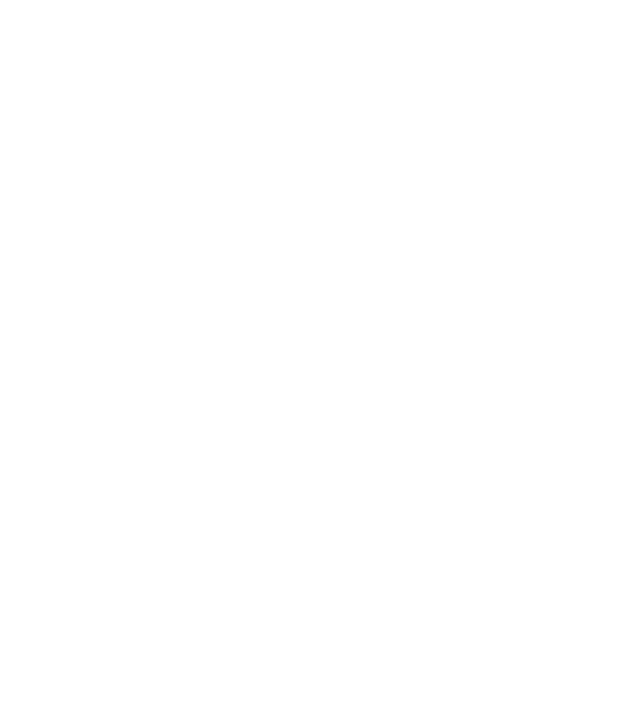
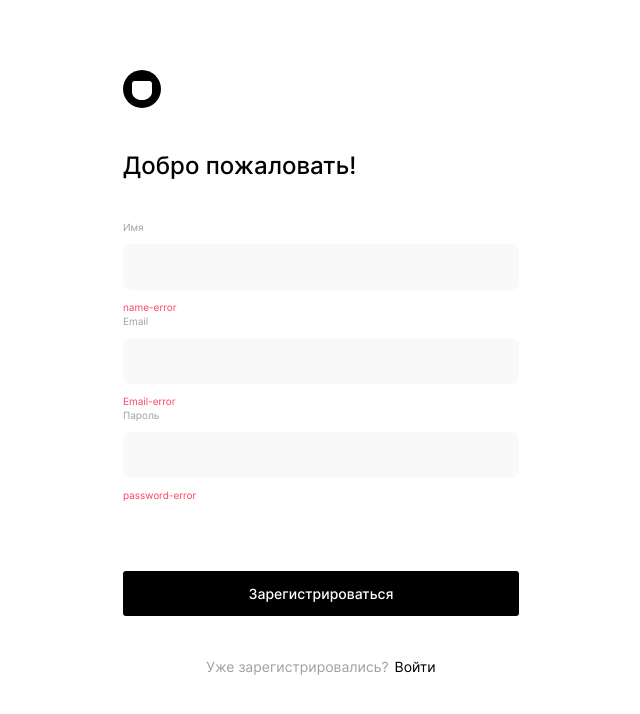
Before and after one commit to Alexandr-Ilin/movies-explorer-frontend, a React app: page /signup in a window 1280 px wide. Before the commit this address had no page. Shown: the whole page, without its empty margins (319-959 px from the left). Built offline with nearby package versions, Linux system fonts and the light colour scheme.

Commit message:
login, register

```diff
--- a/src/components/Account/Account.css
+++ b/src/components/Account/Account.css
@@ -4,7 +4,7 @@
   font-size: 14px;
   line-height: 16px;
   font-weight: 500;
-  background-image: url(../../../images/account-icon.svg);
+  background-image: url(../../images/account-icon.svg);
   background-repeat: no-repeat;
   background-position: right;
   padding-right: 35px;
--- a/src/components/Account/Account.js
+++ b/src/components/Account/Account.js
@@ -4,7 +4,7 @@ import './Account.css';
 function Account() {
   return (
     <NavLink
-      to=""
+      to="/profile"
       className="account-link"
       activeClassName="account-link account-link_active"
     >
--- a/src/components/App/App.js
+++ b/src/components/App/App.js
@@ -2,10 +2,13 @@
 // eslint-disable-next-line no-unused-vars
 import { Routes, Route, useNavigate } from 'react-router-dom';
 import './App.css';
-// import NotFoundPage from '../NotFoundPage/NotFounPage';
+import NotFoundPage from '../NotFoundPage/NotFounPage';
 import Main from '../Main/Main';
 import Footer from '../Footer/Footer';
 import Header from '../Header/Header';
+import Login from '../Login/Login';
+import Register from '../Register/Register';
+import Profile from '../Profile/Profile';
 
 // const history = useNavigate();
 
@@ -25,9 +28,20 @@ function App() {
         />
         <Route
           path="/signin"
-          element={<Main />}
+          element={<Login />}
         />
-        {/* <Footer /> */}
+        <Route
+          path="/signup"
+          element={<Register />}
+        />
+        <Route
+          path="/profile"
+          element={<Profile />}
+        />
+        <Route
+          path="*"
+          element={<NotFoundPage />}
+        />
       </Routes>
       {/* <NotFoundPage /> */}
     </div>
--- a/src/components/AuthNavigation/AuthNavigation.js
+++ b/src/components/AuthNavigation/AuthNavigation.js
@@ -6,10 +6,10 @@ function AuthNavigation() {
     <nav>
       <ul className="auth-links">
         <li className="auth-links__item">
-          <NavLink to="" className="auth-links__link">Регистрация</NavLink>
+          <NavLink to="/signup" className="auth-links__link">Регистрация</NavLink>
         </li>
         <li className="auth-links__item">
-          <NavLink to="" className="auth-links__link auth-links__link_registration">Войти</NavLink>
+          <NavLink to="/signin" className="auth-links__link auth-links__link_registration">Войти</NavLink>
         </li>
       </ul>
     </nav>
--- a/src/components/Header/Header.js
+++ b/src/components/Header/Header.js
@@ -5,9 +5,9 @@ import Navigation from '../Navigation/Navigation';
 import AuthNavigation from '../AuthNavigation/AuthNavigation';
 import Account from '../Account/Account';
 
-function Header() {
+function Header({ isLogin }) {
   const currentPath = useLocation().pathname;
-  const isLogin = true;
+  // const isLogin = true;
   return (
     <header
       className={`header ${currentPath === '/' ? 'header_type_landing' : ''}`}
--- a/src/components/Login/Login.css
+++ b/src/components/Login/Login.css
@@ -0,0 +1,91 @@
+.login-page {
+  display: flex;
+  flex-direction: column;
+  padding: 70px 442px;
+  box-sizing: border-box;
+  width: 1280px;
+}
+
+.login-page__title{
+  font-size: 24px;
+  line-height: 29px;
+  font-weight: 500;
+  margin: 40px 0;
+}
+
+.form-login {
+  margin-bottom: 42px;
+}
+
+/*label*/
+.form-login__label {
+  display: block;
+  font-size: 10px;
+  line-height: 14px;
+  font-weight: 400;
+  color: #a0a0a0;
+}
+
+.form-login__label:last-of-type {
+  margin-bottom: 69px;
+}
+
+.form-login__input {
+  margin: 10px 0 10px;
+  width: 100%;
+  font-size: 13px;
+  line-height: 16px;
+  font-weight: 400;
+  height: 46px;
+  border: none;
+  border-radius: 8px;
+  background: #f9f9f9;
+  padding: 0 15px;
+  box-sizing: border-box;
+}
+
+.form-login__submit {
+  width: 100%;
+  background: #000;
+  font-size: 14px;
+  line-height: 17px;
+  font-weight: 500;
+  border-radius: 3px;
+  color: #fff;
+  min-height: 45px;
+  cursor: pointer;
+  transition: opacity .4s linear;
+  padding: 0;
+  border: none;
+}
+
+.form-login__submit:hover {
+  opacity: .8;
+}
+
+.form-login__error {
+  font-size: 10px;
+  line-height: 12px;
+  font-weight: 400;
+  color: #ff4062;
+}
+
+.login-page__text {
+  font-size: 14px;
+  line-height: 17px;
+  font-weight: 400;
+  color: #a0a0a0;
+  margin-block: 0;
+  width: 100%;
+  text-align: center;
+}
+
+.login-page__link {
+  font-size: 14px;
+  line-height: 17px;
+  font-weight: 400;
+  color: #000;
+  text-decoration: none;
+  display: inline-block;
+  margin-left: 6px;
+}
--- a/src/components/Login/Login.js
+++ b/src/components/Login/Login.js
@@ -0,0 +1,55 @@
+import './Login.css';
+import { NavLink } from 'react-router-dom';
+import Logo from '../Logo/Logo';
+
+function Login() {
+  function onSubmit(e) {
+    e.preventDefault();
+  }
+  return (
+    <main>
+      <section className="login-page">
+        <Logo />
+        <h1 className="login-page__title">Добро пожаловать!</h1>
+        <form className="form-login" onSubmit={onSubmit}>
+          <label className="form-login__label" htmlFor="Email">
+            Email
+            <input
+              id="Email"
+              name="Email"
+              className="form-login__input"
+              type="Email"
+              required
+            />
+            <span className="form-login__error">Email-error</span>
+          </label>
+          <label className="form-login__label" htmlFor="password">
+            Пароль
+            <input
+              id="password"
+              name="password"
+              className="form-login__input"
+              type="password"
+              minLength="2"
+              maxLength="20"
+              required
+            />
+            <span className="form-login__error">password-error</span>
+          </label>
+          <button type="submit" className="form-login__submit">Регистрация</button>
+        </form>
+        <p className="login-page__text">
+          Ещё не зарегистрированы?
+          <NavLink
+            to="/signup"
+            className="login-page__link"
+          >
+            Войти
+          </NavLink>
+        </p>
+      </section>
+    </main>
+  );
+}
+
+export default Login;
--- a/src/components/Main/Main.js
+++ b/src/components/Main/Main.js
@@ -6,13 +6,13 @@ import Portfolio from '../Portfolio/Portfolio';
 
 function Main() {
   return (
-    <>
+    <main>
       <Promo />
       <AboutProject />
       <Techs />
       <AboutMe />
       <Portfolio />
-    </>
+    </main>
   );
 }
 
--- a/src/components/Register/Register.css
+++ b/src/components/Register/Register.css
@@ -0,0 +1,90 @@
+.register-page {
+  display: flex;
+  flex-direction: column;
+  padding: 70px 442px;
+  box-sizing: border-box;
+  width: 1280px;
+}
+
+.register-page__title{
+  font-size: 24px;
+  line-height: 29px;
+  font-weight: 500;
+  margin: 40px 0;
+}
+
+.form-register {
+  margin-bottom: 42px;
+}
+
+.form-register__label {
+  display: block;
+  font-size: 10px;
+  line-height: 14px;
+  font-weight: 400;
+  color: #a0a0a0;
+}
+
+.form-register__label:last-of-type {
+  margin-bottom: 69px;
+}
+
+.form-register__input {
+  margin: 10px 0 10px;
+  width: 100%;
+  font-size: 13px;
+  line-height: 16px;
+  font-weight: 400;
+  height: 46px;
+  border: none;
+  border-radius: 8px;
+  background: #f9f9f9;
+  padding: 0 15px;
+  box-sizing: border-box;
+}
+
+.form-register__submit {
+  width: 100%;
+  background: #000;
+  font-size: 14px;
+  line-height: 17px;
+  font-weight: 500;
+  border-radius: 3px;
+  color: #fff;
+  min-height: 45px;
+  cursor: pointer;
+  transition: opacity .4s linear;
+  padding: 0;
+  border: none;
+}
+
+.form-register__submit:hover {
+  opacity: .8;
+}
+
+.form-register__error {
+  font-size: 10px;
+  line-height: 12px;
+  font-weight: 400;
+  color: #ff4062;
+}
+
+.register-page__text {
+  font-size: 14px;
+  line-height: 17px;
+  font-weight: 400;
+  color: #a0a0a0;
+  margin-block: 0;
+  width: 100%;
+  text-align: center;
+
+}
+
+.register-page__link {
+  font-size: 14px;
+  line-height: 17px;
+  font-weight: 400;
+  color: #000;
+  text-decoration: none;
+  margin-left: 6px;
+}
--- a/src/components/Register/Register.js
+++ b/src/components/Register/Register.js
@@ -0,0 +1,68 @@
+import './Register.css';
+import { NavLink } from 'react-router-dom';
+import Logo from '../Logo/Logo';
+
+function Register() {
+  function onSubmit(e) {
+    e.preventDefault();
+  }
+  return (
+    <main>
+      <section className="register-page">
+        <Logo />
+        <h1 className="register-page__title">Добро пожаловать!</h1>
+        <form className="form-register" onSubmit={onSubmit}>
+          <label className="form-login__label" htmlFor="name">
+            Имя
+            <input
+              name="name"
+              id="name"
+              className="form-login__input"
+              type="text"
+              minLength="2"
+              maxLength="30"
+              required
+            />
+            <span className="form-login__error">name-error</span>
+          </label>
+          <label className="form-register__label" htmlFor="Email">
+            Email
+            <input
+              id="Email"
+              name="Email"
+              className="form-register__input"
+              type="Email"
+              required
+            />
+            <span className="form-register__error">Email-error</span>
+          </label>
+          <label className="form-register__label" htmlFor="password">
+            Пароль
+            <input
+              id="password"
+              name="password"
+              className="form-register__input"
+              type="password"
+              minLength="2"
+              maxLength="20"
+              required
+            />
+            <span className="form-register__error">password-error</span>
+          </label>
+          <button type="submit" className="form-register__submit">Зарегистрироваться</button>
+        </form>
+        <p className="register-page__text">
+          Уже зарегистрировались?
+          <NavLink
+            to="/signin"
+            className="register-page__link"
+          >
+            Войти
+          </NavLink>
+        </p>
+      </section>
+    </main>
+  );
+}
+
+export default Register;
```
